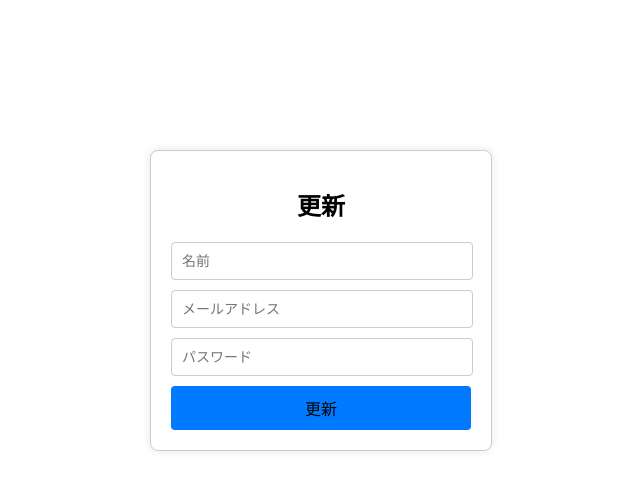
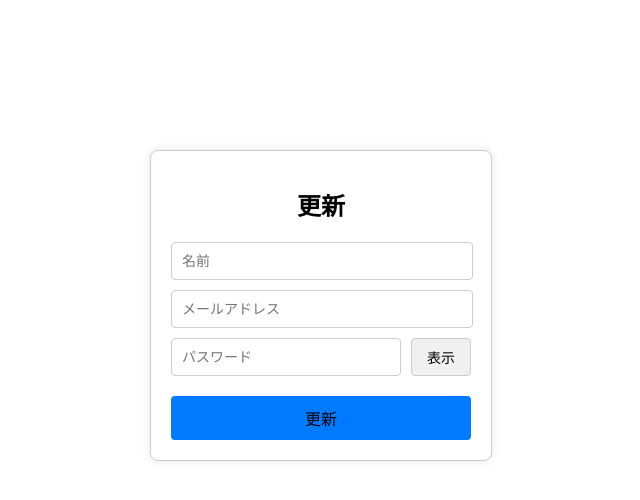
Before and after one commit to Gomibuchi-Ryoma/personal_git, a React (Create React App) app in the folder frontend/personal_sample/: page /updateform in a window 1280 px wide. Shown: the top 500 px of the page, without its empty margins (319-959 px from the left). Built offline with nearby package versions, Linux system fonts and the light colour scheme.

Commit message:
パスワードの表示・非表示

```diff
--- a/frontend/personal_sample/src/components/UpdateForm.js
+++ b/frontend/personal_sample/src/components/UpdateForm.js
@@ -1,5 +1,5 @@
 import React, { useState, useEffect } from 'react';
-import { useNavigate,useLocation } from 'react-router-dom';
+import { useNavigate, useLocation } from 'react-router-dom';
 import './UpdateForm.css';
 import axios from 'axios';
 
@@ -7,6 +7,8 @@ function UpdateForm() {
     const [name, setName] = useState('');
     const [email, setEmail] = useState('');
     const [password, setPassword] = useState('');
+    //パスワードの表示保持
+    const [showPassword, setShowPassword] = useState(false);
     const navigate = useNavigate();
     const location = useLocation();
     const user = location.state ? location.state.user : null;
@@ -19,6 +21,7 @@ function UpdateForm() {
         }
     }, [user]);
 
+    //更新の処理
     const handleSubmit = (e) => {
         e.preventDefault();
         axios.put(`http://localhost:8080/api/users/${user.id}`, { name, email, password })
@@ -26,6 +29,11 @@ function UpdateForm() {
                 navigate('/admindashboard');
             })
             .catch(error => console.error(error));
+    };
+
+    // 表示・非表示変更
+    const togglePasswordVisibility = () => {
+        setShowPassword(!showPassword);
     };
 
     return (
@@ -43,12 +51,17 @@ function UpdateForm() {
                 value={email}
                 onChange={(e) => setEmail(e.target.value)}
             />
-            <input
-                type="password"
-                placeholder="パスワード"
-                value={password}
-                onChange={(e) => setPassword(e.target.value)}
-            />
+            <div className="password-input-container">
+                <input
+                    type={showPassword ? "password" : "text"}
+                    placeholder="パスワード"
+                    value={password}
+                    onChange={(e) => setPassword(e.target.value)}
+                />
+                <button className="password-toggle-button" onClick={togglePasswordVisibility}>
+                    {showPassword ? "非表示" : "表示"}
+                </button>
+            </div>
             <button onClick={handleSubmit}>
                 更新
             </button>
```
